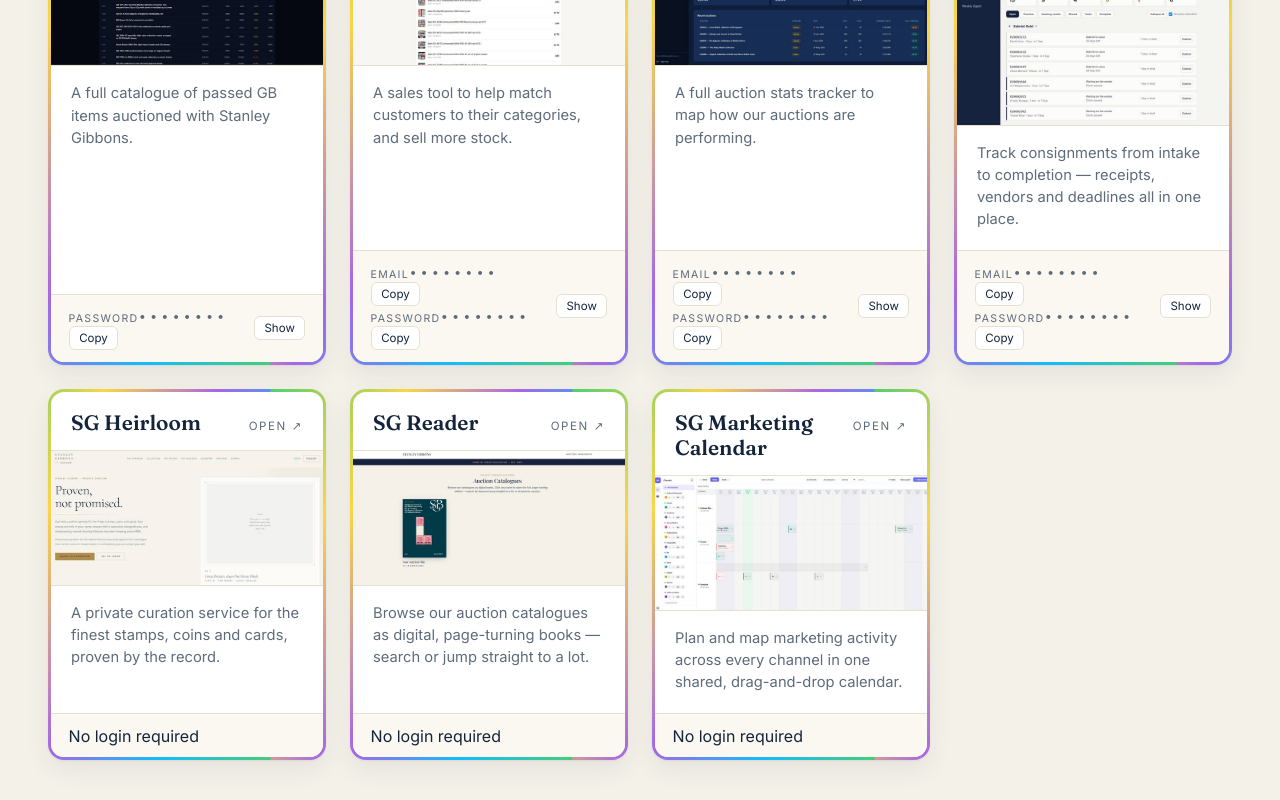
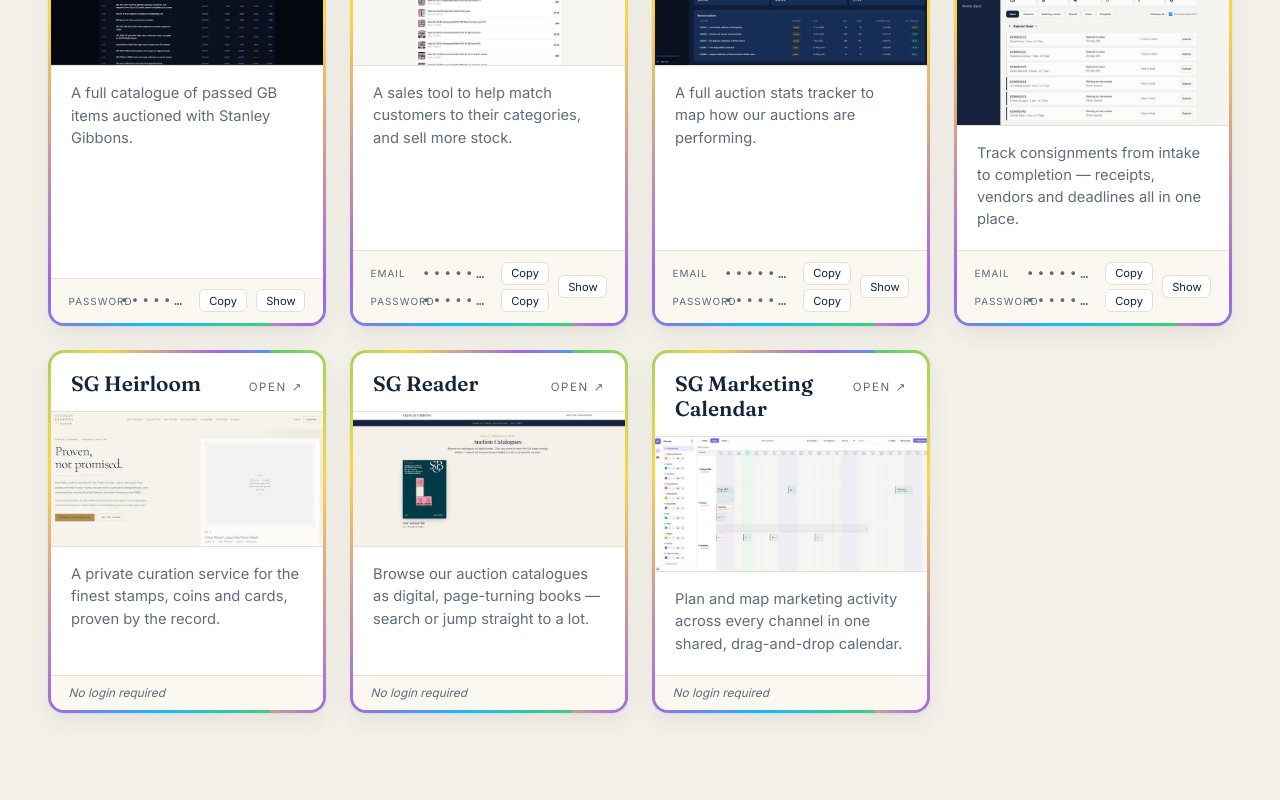
Before and after one commit to SGdatawizard/sgprivdash, a Next.js app: page / in a window 1280 px wide. Shown: the part 416-1216 px from the top of the page. After the commit the page ends 1193 px from the top, so only its background shows below. Built offline with nearby package versions, Linux system fonts and the light colour scheme.

Commit message:
Update globals.css

```diff
--- a/app/globals.css
+++ b/app/globals.css
@@ -253,34 +253,50 @@
   }
 }
 
-/* ---------- Password reveal ---------- */
+/* ---------- Password / login reveal ---------- */
 .pw {
   display: flex;
   align-items: center;
-  gap: 0.5rem;
-  padding: 0.7rem 1.1rem;
+  gap: 0.6rem;
+  padding: 0.65rem 1.1rem;
   border-top: 1px solid var(--line);
   background: #faf8f1;
 }
 
+.pw-rows {
+  flex: 1 1 auto;
+  min-width: 0;
+  display: flex;
+  flex-direction: column;
+  gap: 0.3rem;
+}
+
+.pw-line {
+  display: flex;
+  align-items: center;
+  gap: 0.5rem;
+  min-width: 0;
+}
+
 .pw-label {
-  font-size: 0.66rem;
-  letter-spacing: 0.12em;
+  flex: 0 0 auto;
+  width: 4.4em;
+  font-size: 0.62rem;
+  letter-spacing: 0.1em;
   text-transform: uppercase;
   color: var(--ink-mute);
-  flex: 0 0 auto;
 }
 
 .pw-value {
-  font-family: ui-monospace, SFMono-Regular, Menlo, Consolas, monospace;
-  font-size: 0.85rem;
-  color: var(--ink);
-  letter-spacing: 0.04em;
   flex: 1 1 auto;
   min-width: 0;
   overflow: hidden;
   text-overflow: ellipsis;
   white-space: nowrap;
+  font-family: ui-monospace, SFMono-Regular, Menlo, Consolas, monospace;
+  font-size: 0.82rem;
+  color: var(--ink);
+  letter-spacing: 0.03em;
 }
 
 .pw-value.masked {
@@ -294,8 +310,8 @@
   background: #ffffff;
   color: var(--ink);
   font: inherit;
-  font-size: 0.72rem;
-  padding: 0.25rem 0.6rem;
+  font-size: 0.7rem;
+  padding: 0.22rem 0.55rem;
   border-radius: 6px;
   cursor: pointer;
   transition: background-color 0.2s ease, border-color 0.2s ease,
@@ -311,3 +327,17 @@
   outline: 2px solid var(--gold);
   outline-offset: 2px;
 }
+
+.pw-show {
+  align-self: center;
+}
+
+.pw-none {
+  justify-content: flex-start;
+}
+
+.pw-note {
+  font-size: 0.74rem;
+  color: var(--ink-mute);
+  font-style: italic;
+}
```
